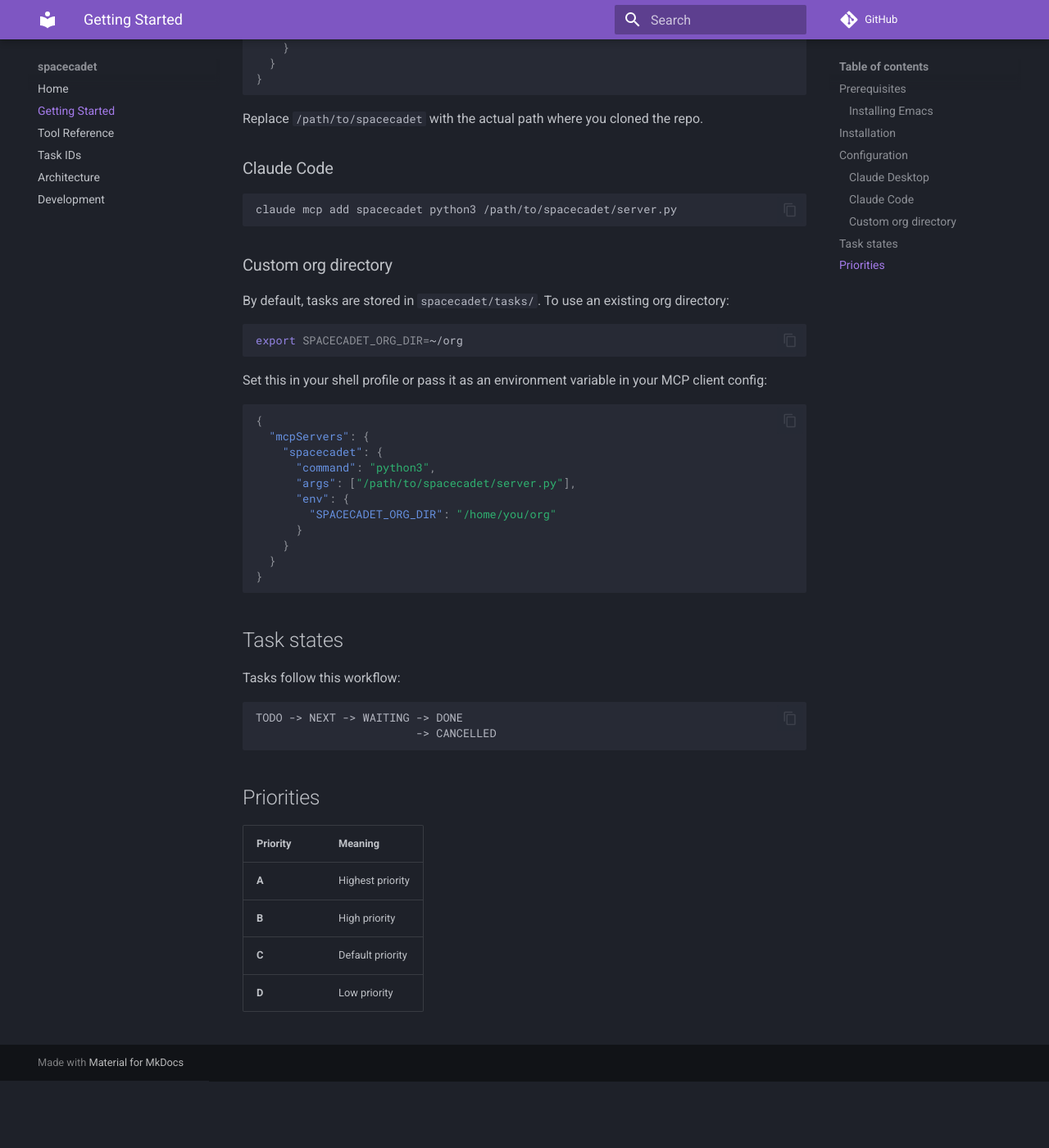
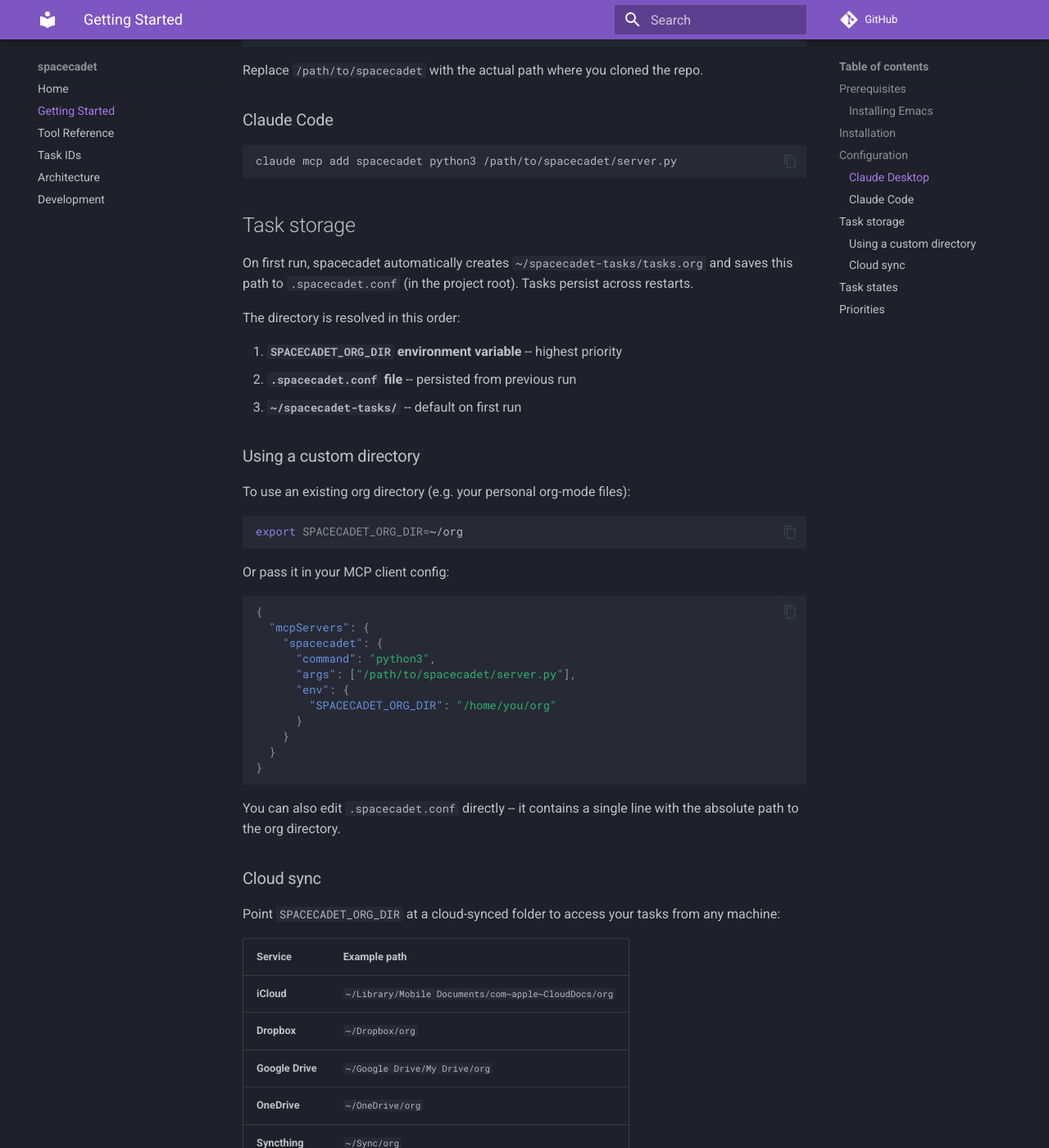
Before and after one commit to jamesdp3/spacecadet, an MkDocs documentation site: the page built from docs/getting-started.md, in a window 1280 px wide and 1400 px high, scrolled down 1507 px. Shown: the whole window at 82% size. Built offline with MkDocs 1.6.1 and Material for MkDocs 9.7.7, drawn with Linux system fonts in a browser that asks for light colours; comment, search, counter and statistics services are not loaded; before the commit the page ends 2825 px from its top, so only the background shows below that; some of the changed text lies outside the part shown.

Commit message:
Update docs for daemon architecture, auto-config, and cloud sync
- Update architecture diagrams from emacs --batch to emacs daemon
- Document task storage config: env var > .spacecadet.conf > default
- Add cloud sync guide (iCloud, Dropbox, Google Drive, OneDrive, Syncthing)
- Remove references to tasks/ directory in repo
- Update project structure in development docs

Co-Authored-By: Claude Opus 4.5 <noreply@anthropic.com>

````diff
--- a/docs/getting-started.md
+++ b/docs/getting-started.md
@@ -77,15 +76,25 @@ Replace `/path/to/spacecadet` with the actual path where you cloned the repo.
 claude mcp add spacecadet python3 /path/to/spacecadet/server.py
 ```
 
-### Custom org directory
+## Task storage
 
-By default, tasks are stored in `spacecadet/tasks/`. To use an existing org directory:
+On first run, spacecadet automatically creates `~/spacecadet-tasks/tasks.org` and saves this path to `.spacecadet.conf` (in the project root). Tasks persist across restarts.
+
+The directory is resolved in this order:
+
+1. **`SPACECADET_ORG_DIR` environment variable** -- highest priority
+2. **`.spacecadet.conf` file** -- persisted from previous run
+3. **`~/spacecadet-tasks/`** -- default on first run
+
+### Using a custom directory
+
+To use an existing org directory (e.g. your personal org-mode files):
 
 ```bash
 export SPACECADET_ORG_DIR=~/org
 ```
 
-Set this in your shell profile or pass it as an environment variable in your MCP client config:
+Or pass it in your MCP client config:
 
 ```json
 {
@@ -100,6 +109,25 @@ Set this in your shell profile or pass it as an environment variable in your MCP
   }
 }
 ```
+
+You can also edit `.spacecadet.conf` directly -- it contains a single line with the absolute path to the org directory.
+
+### Cloud sync
+
+Point `SPACECADET_ORG_DIR` at a cloud-synced folder to access your tasks from any machine:
+
+| Service | Example path |
+|---------|-------------|
+| **iCloud** | `~/Library/Mobile Documents/com~apple~CloudDocs/org` |
+| **Dropbox** | `~/Dropbox/org` |
+| **Google Drive** | `~/Google Drive/My Drive/org` |
+| **OneDrive** | `~/OneDrive/org` |
+| **Syncthing** | `~/Sync/org` |
+
+Since tasks are plain `.org` text files, any file-syncing service works. If you already use org-mode, point spacecadet at your existing org directory and it will read your files directly.
+
+!!! tip "Multiple machines"
+    Install spacecadet on each machine and set `SPACECADET_ORG_DIR` to the same synced folder. Each instance runs its own Emacs daemon independently -- there are no server-side dependencies or databases to coordinate.
 
 ## Task states
 
````
Also changed, not shown: other parts of docs/getting-started.md (+3 -4 lines), README.md (+43 -9 lines), docs/architecture.md (+25 -12 lines), docs/development.md (+3 -2 lines), docs/index.md (+5 -5 lines).
